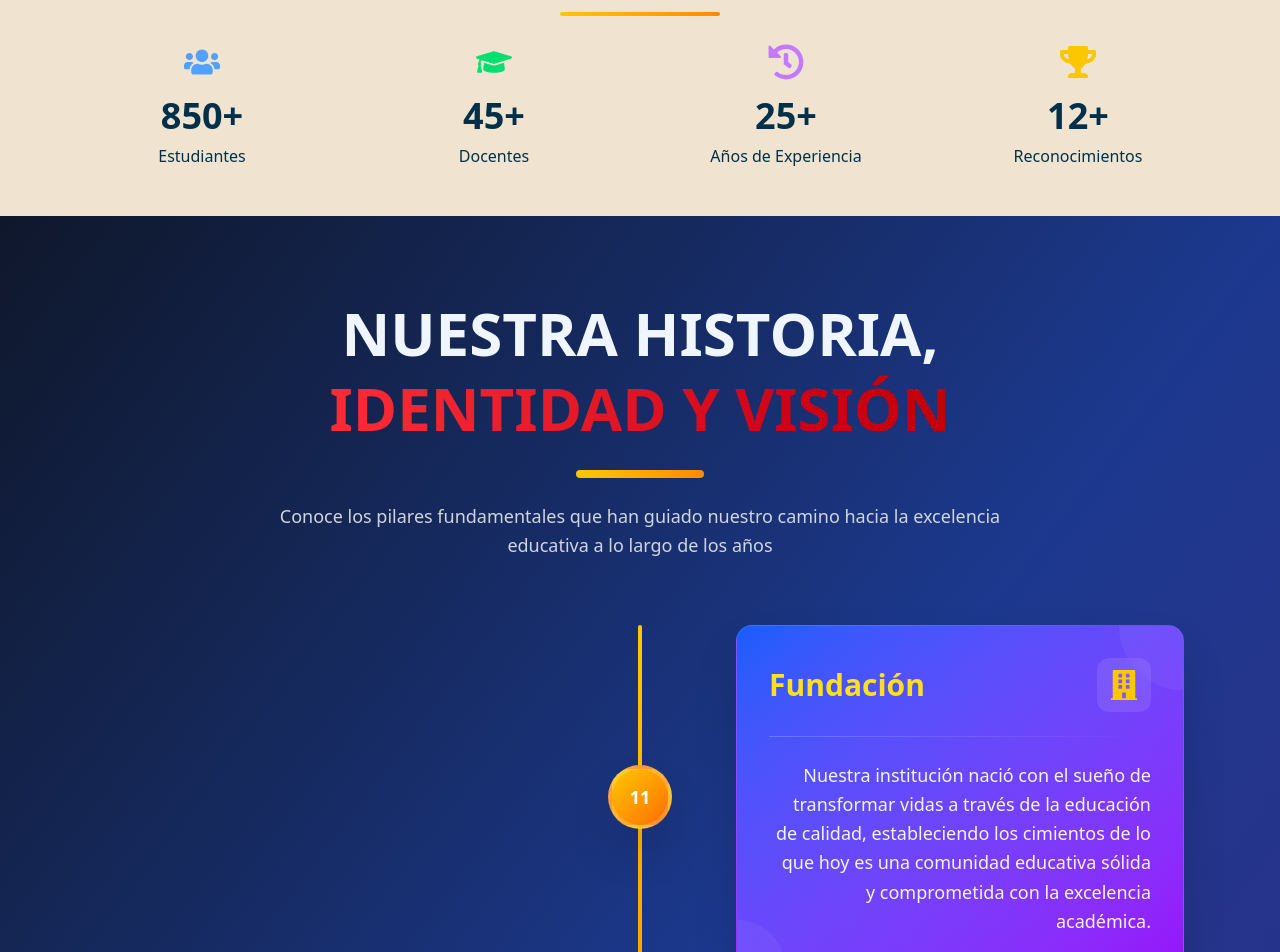
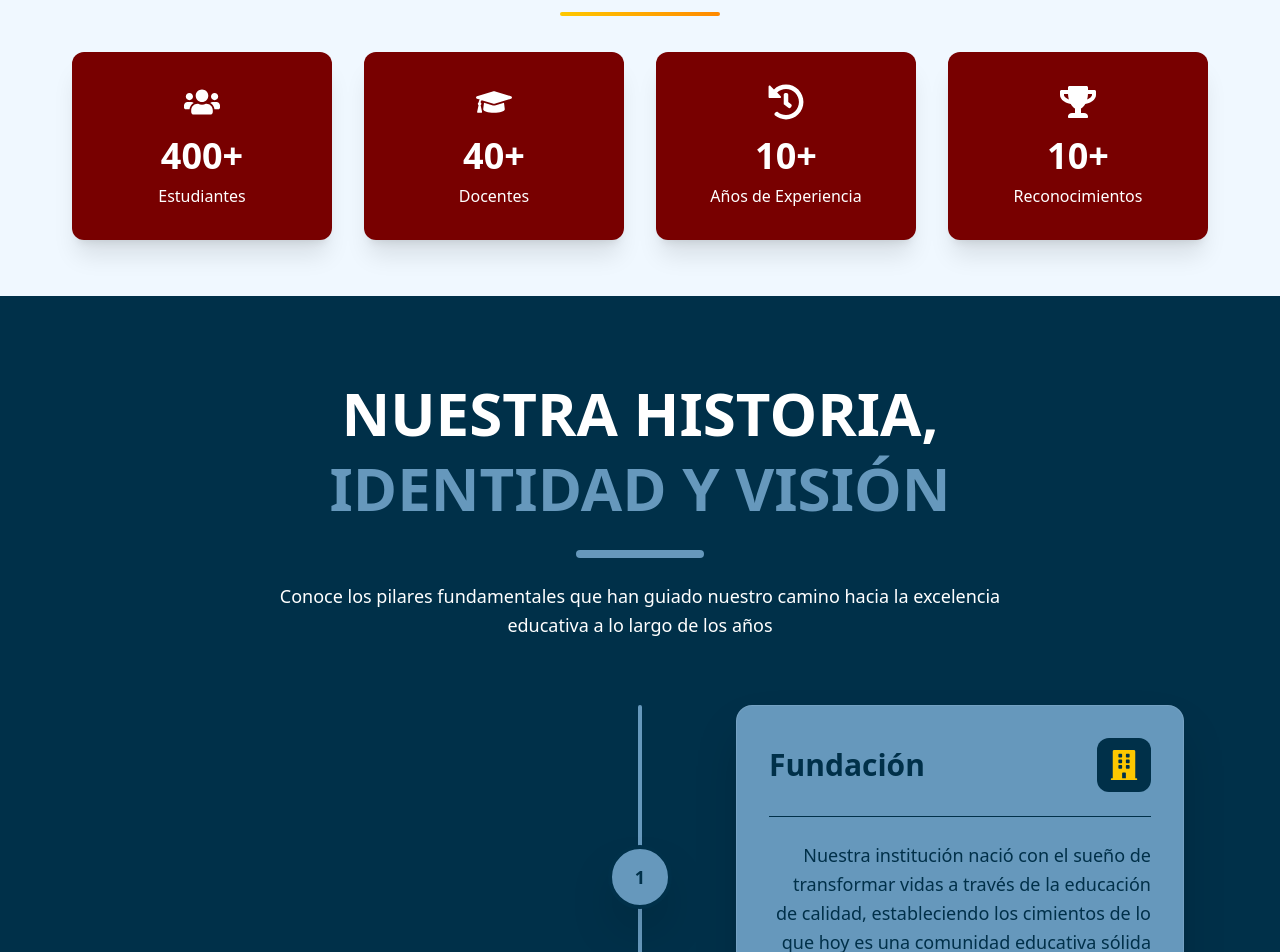
Before and after one commit to HHikki/proyectdevops, a React (Vite) app in the folder FRONTEND/: page /Nosotros in a window 1280 px wide. Shown: the part 860-1812 px from the top of the page. Built offline with nearby package versions, Linux system fonts and the light colour scheme.

Commit message:
editar diseño

```diff
--- a/FRONTEND/src/pages/Nosotros.jsx
+++ b/FRONTEND/src/pages/Nosotros.jsx
@@ -3,30 +3,21 @@ import Button_A from "../components/Button_A";
 import img_map from "../assets/foto_map.png";
 import { Footer } from "../components/Footer";
 import {
-  FaMapMarkerAlt,
-  FaFacebookF,
-  FaInstagram,
-  FaTwitter,
   FaGraduationCap,
-  FaAward,
-  FaBookReader,
+  FaTrophy,
+  FaUsers,
   FaHistory,
-  FaRegLightbulb,
-  FaStar,
-  FaBuilding,
-  FaTrophy,
   FaChevronLeft,
   FaChevronRight,
   FaPlay,
   FaPause,
   FaEye,
   FaHeart,
-  FaUsers,
+  FaBuilding,
   FaRocket,
 } from "react-icons/fa";
 import AOS from "aos";
 import "aos/dist/aos.css";
-import DIR1 from "../assets/foto_random.jpg";
 import galeria1 from "../assets/galeria1.jpg";
 import galeria2 from "../assets/galeria2.jpg";
 import galeria3 from "../assets/galeria3.jpg";
@@ -36,16 +27,14 @@ import Image1 from "../assets/directivo1.png";
 import Image2 from "../assets/directivo2.png";
 import Image3 from "../assets/directivo3.png";
 import Image4 from "../assets/directivo4.png";
-
 const imagenesGaleria = [galeria1, galeria2, galeria3, galeria4, galeria5];
 
-// Componente de Carrusel Mejorado con Efectos Modernos
+// Carrusel (sin cambios, solo para visualizar)
 const CarruselCintaMultiple = () => {
   const [currentIndex, setCurrentIndex] = useState(0);
   const [isPlaying, setIsPlaying] = useState(true);
   const [hoveredImage, setHoveredImage] = useState(null);
   const timeoutRef = useRef(null);
-
   const imagenesPorVista = 3;
   const maxIndex = imagenesGaleria.length - imagenesPorVista;
 
@@ -57,7 +46,6 @@ const CarruselCintaMultiple = () => {
         );
       }, 4000);
     }
-
     return () => {
       if (timeoutRef.current) {
         clearTimeout(timeoutRef.current);
@@ -66,24 +54,14 @@ const CarruselCintaMultiple = () => {
   }, [currentIndex, maxIndex, isPlaying]);
 
   const nextSlide = () => {
-    if (timeoutRef.current) {
-      clearTimeout(timeoutRef.current);
-    }
+    if (timeoutRef.current) clearTimeout(timeoutRef.current);
     setCurrentIndex((prevIndex) => (prevIndex >= maxIndex ? 0 : prevIndex + 1));
   };
-
   const prevSlide = () => {
-    if (timeoutRef.current) {
-      clearTimeout(timeoutRef.current);
-    }
-    setCurrentIndex((prevIndex) =>
-      prevIndex === 0 ? maxIndex : prevIndex - 1
-    );
+    if (timeoutRef.current) clearTimeout(timeoutRef.current);
+    setCurrentIndex((prevIndex) => (prevIndex === 0 ? maxIndex : prevIndex - 1));
   };
-
-  const togglePlayPause = () => {
-    setIsPlaying(!isPlaying);
-  };
+  const togglePlayPause = () => setIsPlaying(!isPlaying);
 
   return (
     <div className="w-full max-w-7xl mx-auto">
@@ -91,9 +69,7 @@ const CarruselCintaMultiple = () => {
         <div
           className="flex transition-transform ease-out duration-700"
           style={{
-            transform: `translateX(-${
-              currentIndex * (100 / imagenesPorVista)
-            }%)`,
+            transform: `translateX(-${currentIndex * (100 / imagenesPorVista)}%)`,
           }}
         >
           {imagenesGaleria.map((img, i) => (
@@ -128,38 +104,34 @@ const CarruselCintaMultiple = () => {
             </div>
           ))}
         </div>
-
-        {/* Controles de navegación mejorados */}
+        {/* Controles */}
         <div className="absolute inset-0 flex items-center justify-between p-6">
           <button
             onClick={prevSlide}
-            className="p-3 bg-white/10 backdrop-blur-md text-white rounded-full shadow-xl hover:bg-white/20 hover:scale-110 transition-all duration-300 border border-white/20"
+            className="p-3 bg-white/10 text-white rounded-full shadow-xl hover:bg-white/20 border border-white/20"
             aria-label="Anterior"
           >
             <FaChevronLeft size={20} />
           </button>
-
           <button
             onClick={nextSlide}
-            className="p-3 bg-white/10 backdrop-blur-md text-white rounded-full shadow-xl hover:bg-white/20 hover:scale-110 transition-all duration-300 border border-white/20"
+            className="p-3 bg-white/10 text-white rounded-full shadow-xl hover:bg-white/20 border border-white/20"
             aria-label="Siguiente"
           >
             <FaChevronRight size={20} />
           </button>
         </div>
-
-        {/* Control de reproducción */}
+        {/* Play/Pause */}
         <div className="absolute top-4 right-4">
           <button
             onClick={togglePlayPause}
-            className="p-2 bg-white/10 backdrop-blur-md text-white rounded-full shadow-lg hover:bg-white/20 transition-all duration-300 border border-white/20"
+            className="p-2 bg-white/10 text-white rounded-full shadow-lg hover:bg-white/20 border border-white/20"
             aria-label={isPlaying ? "Pausar" : "Reproducir"}
           >
             {isPlaying ? <FaPause size={16} /> : <FaPlay size={16} />}
           </button>
         </div>
-
-        {/* Indicadores modernos */}
+        {/* Indicadores */}
         <div className="absolute bottom-6 left-0 right-0 flex justify-center space-x-3">
           {Array.from({ length: maxIndex + 1 }).map((_, i) => (
             <button
@@ -170,9 +142,7 @@ const CarruselCintaMultiple = () => {
                   : "w-2 bg-white/50 hover:bg-white/70 hover:w-4"
               }`}
               onClick={() => {
-                if (timeoutRef.current) {
-                  clearTimeout(timeoutRef.current);
-                }
+                if (timeoutRef.current) clearTimeout(timeoutRef.current);
                 setCurrentIndex(i);
               }}
               aria-label={`Ir a la imagen ${i + 1}`}
@@ -184,7 +154,8 @@ const CarruselCintaMultiple = () => {
   );
 };
 
-// Componente de estadísticas animadas
+// Estadísticas animadas (con color celeste y valores cambiados)
+// Estadísticas animadas (actualizado)
 const EstadisticasAnimadas = () => {
   const [isVisible, setIsVisible] = useState(false);
   const [counts, setCounts] = useState({
@@ -196,46 +167,30 @@ const EstadisticasAnimadas = () => {
 
   useEffect(() => {
     if (isVisible) {
-      const targets = { students: 850, teachers: 45, years: 25, awards: 12 };
+      const targets = { students: 400, teachers: 40, years: 10, awards: 10 };
       const duration = 2000;
       const steps = 60;
       const increment = duration / steps;
-
       const timer = setInterval(() => {
         setCounts((prev) => ({
-          students: Math.min(
-            prev.students + Math.ceil(targets.students / steps),
-            targets.students
-          ),
-          teachers: Math.min(
-            prev.teachers + Math.ceil(targets.teachers / steps),
-            targets.teachers
-          ),
-          years: Math.min(
-            prev.years + Math.ceil(targets.years / steps),
-            targets.years
-          ),
-          awards: Math.min(
-            prev.awards + Math.ceil(targets.awards / steps),
-            targets.awards
-          ),
+          students: Math.min(prev.students + Math.ceil(targets.students / steps), targets.students),
+          teachers: Math.min(prev.teachers + Math.ceil(targets.teachers / steps), targets.teachers),
+          years: Math.min(prev.years + Math.ceil(targets.years / steps), targets.years),
+          awards: Math.min(prev.awards + Math.ceil(targets.awards / steps), targets.awards),
         }));
       }, increment);
-
       setTimeout(() => clearInterval(timer), duration);
     }
   }, [isVisible]);
 
   return (
     <div
-      className="grid grid-cols-2 md:grid-cols-4 gap-8 py-6"
+      className="grid grid-cols-2 md:grid-cols-4 gap-8 py-8"
       ref={(el) => {
         if (el) {
-          const observer = new IntersectionObserver(
+          const observer = new window.IntersectionObserver(
             ([entry]) => {
-              if (entry.isIntersecting && !isVisible) {
-                setIsVisible(true);
-              }
+              if (entry.isIntersecting && !isVisible) setIsVisible(true);
             },
             { threshold: 0.5 }
           );
@@ -248,42 +203,40 @@ const EstadisticasAnimadas = () => {
           icon: FaUsers,
           count: counts.students,
           label: "Estudiantes",
-          color: "text-blue-400",
         },
         {
           icon: FaGraduationCap,
           count: counts.teachers,
           label: "Docentes",
-          color: "text-green-400",
         },
         {
           icon: FaHistory,
           count: counts.years,
           label: "Años de Experiencia",
-          color: "text-purple-400",
         },
         {
           icon: FaTrophy,
           count: counts.awards,
           label: "Reconocimientos",
-          color: "text-yellow-400",
         },
       ].map((stat, index) => (
-        <div key={index} className="text-center group">
         <div
-            className={`${stat.color} text-4xl mb-4 group-hover:scale-110 transition-transform duration-300`}
+          key={index}
+          className="text-center group rounded-xl shadow-xl p-8 bg-[#780000]"
         >
+          <div className="text-4xl mb-4 group-hover:scale-110 transition-transform duration-300 text-[#FFFFFF]">
             <stat.icon className="mx-auto" />
           </div>
-          <div className="text-4xl font-bold text-[#003049] mb-2 group-hover:text-yellow-300 transition-colors duration-300">
+          <div className="text-4xl font-bold text-[#FFFFFF] mb-2 group-hover:text-[#e24585] transition-colors duration-300">
             {stat.count}+
           </div>
-          <div className="text-[#003049] font-medium">{stat.label}</div>
+          <div className="text-[#FFFFFF] font-medium">{stat.label}</div>
         </div>
       ))}
     </div>
   );
 };
+
 
 const Nosotros = () => {
   useEffect(() => {
@@ -296,7 +249,7 @@ const Nosotros = () => {
     });
   }, []);
 
-  // Contenido mejorado para la línea de tiempo
+  // Línea de tiempo
   const valoresV = [
     {
       año: "Fundación",
@@ -326,54 +279,52 @@ const Nosotros = () => {
       nombre: "Evellyng Limaylla",
       cargo: "DIRECTORA GENERAL",
       descripcion: "Líder visionaria con 20 años de experiencia",
+      imagen: Image1, // Agrega el path a la imagen
     },
     {
       nombre: "Julian Jameson",
       cargo: "SUBDIRECTOR ACADÉMICO",
       descripcion: "Especialista en innovación educativa",
+      imagen: Image2,
     },
     {
       nombre: "Juan Lhi",
       cargo: "COORDINADOR ESTUDIANTIL",
       descripcion: "Comprometido con el bienestar estudiantil",
+      imagen: Image3,
     },
     {
       nombre: "Roxana Median",
       cargo: "PSICÓLOGA EDUCATIVA",
       descripcion: "Experta en desarrollo integral",
+      imagen: Image4,
     },
   ];
 
   return (
     <>
       <div>
-        {/* HERO SECTION MEJORADO */}
+        {/* HERO SECTION */}
         <div
           className="relative w-full bg-cover bg-center min-h-screen h-150 p-24 flex items-center"
           style={{ backgroundImage: `url(${img_map})` }}
         >
-          {/* 🎨 Degradado azul suave */}
           <div
             className="absolute inset-0 z-0"
             style={{
-              background:
-                "linear-gradient(to right, #0d47a1, rgba(0,0,0,0.4), transparent)",
+              background: "linear-gradient(to right, #0d47a1, rgba(0,0,0,0.4), transparent)",
             }}
           />
-
-          {/* Contenido */}
           <h1 className="text-white text-6xl font-bold relative z-10">
             Ven conócenos
           </h1>
-
-          {/* 📍 Botón de mapa flotante */}
           <a
-            href="https://www.google.com/maps/place/Asociaci%C3%B3n+Educativa+Prisma+de+Chincha/@-13.3980394,-76.1247566,17z/data=!3m1!4b1!4m6!3m5!1s0x911016506c0cd3e7:0x516f937d46732c24!8m2!3d-13.3980394!4d-76.1221817!16s%2Fg%2F11hb3g_fmb?entry=ttu&g_ep=EgoyMDI1MDUyNi4wIKXMDSoJLDEwMjExNDUzSAFQAw%3D%3D" // Cambia este enlace por el de tu ubicación
+            href="https://www.google.com/maps/place/Asociaci%C3%B3n+Educativa+Prisma+de+Chincha/@-13.3980394,-76.1247566,17z/data=!3m1!4b1!4m6!3m5!1s0x911016506c0cd3e7:0x516f937d46732c24!8m2!3d-13.3980394!4d-76.1221817!16s%2Fg%2F11hb3g_fmb?entry=ttu"
             target="_blank"
             rel="noopener noreferrer"
             className="absolute bottom-6 right-6 z-10 bg-[#780000] hover:bg-blue-700 text-white p-4 rounded-full shadow-lg transition duration-300"
           >
-            {/* Icono de mapa (de Heroicons) */}
+            {/* Icono de mapa */}
             <svg
               xmlns="http://www.w3.org/2000/svg"
               fill="none"
@@ -391,10 +342,10 @@ const Nosotros = () => {
           </a>
         </div>
 
-        {/* ESTADÍSTICAS SECTION */}
-        <div className="bg-[#f0e4d0] py-6" data-aos="fade-up">
+        {/* ESTADÍSTICAS CEL ESTE */}
+        <div className="bg-[#f0f8ff] py-6" data-aos="fade-up">
           <div className="max-w-6xl mx-auto px-2">
-            <h2 className="text-center text-4xl font-bold text-[#003049] mb-2">
+            <h2 className="text-center text-4xl font-bold mb-2" style={{ color: "#780000" }}>
               Nuestra Comunidad en Números
             </h2>
             <div className="w-40 h-1 bg-gradient-to-r from-yellow-400 to-orange-400 mx-auto mb-1 rounded-full"></div>
@@ -402,79 +353,78 @@ const Nosotros = () => {
           </div>
         </div>
 
-        {/* SECCIÓN HISTORIA MEJORADA */}
+        {/* HISTORIA / VALORES */}
         <div
-          className="min-h-screen bg-gradient-to-br from-slate-900 via-blue-900 to-indigo-900 py-20"
+  className="min-h-screen py-20"
+  style={{ background: "#003049" }} // FONDO COSMO
   data-aos="fade-up"
 >
   <div className="max-w-7xl mx-auto px-6">
     <div className="text-center mb-16">
       <h1
-                className="text-blue-50 font-bold text-5xl md:text-6xl mb-6 leading-tight"
+        className="font-bold text-5xl md:text-6xl mb-6 leading-tight"
+        style={{ color: "#fff" }} // LETRAS BLANCAS PARA CONTRASTE
         data-aos="fade-down"
       >
         NUESTRA HISTORIA,
         <br />
-                <span className=" bg-gradient-to-r from-red-500 to-red-700 bg-clip-text text-transparent">
+        <span style={{ color: "#6698BC" }}> {/* CELESTE DESTACADO */}
           IDENTIDAD Y VISIÓN
         </span>
       </h1>
       <div
-                className="h-2 w-32 bg-gradient-to-r from-yellow-400 to-orange-400 mx-auto rounded-full mb-6"
+        className="h-2 w-32 mx-auto rounded-full mb-6"
+        style={{ background: "#6698BC" }}
         data-aos="zoom-in"
         data-aos-delay="200"
       ></div>
       <p
-                className="text-gray-300 text-lg max-w-3xl mx-auto leading-relaxed"
+        className="text-lg max-w-3xl mx-auto leading-relaxed"
+        style={{ color: "#fff" }}
         data-aos="fade-up"
         data-aos-delay="400"
       >
-                Conoce los pilares fundamentales que han guiado nuestro camino
-                hacia la excelencia educativa a lo largo de los años
+        Conoce los pilares fundamentales que han guiado nuestro camino hacia la excelencia educativa a lo largo de los años
       </p>
     </div>
 
     {/* LÍNEA DE TIEMPO MODERNA */}
     <div className="relative mx-auto w-full max-w-6xl">
-              <div className="absolute left-1/2 transform -translate-x-1/2 h-full w-1 bg-gradient-to-b from-yellow-400 via-orange-400 to-red-400 rounded-full shadow-lg"></div>
+      {/* Línea vertical celeste */}
+      <div
+        className="absolute left-1/2 transform -translate-x-1/2 h-full w-1 rounded-full shadow-lg"
+        style={{ background: "#6698BC" }}
+      ></div>
 
       {valoresV.map((valor, index) => (
         <div
           key={index}
-                  className={`flex items-center mb-16 ${
-                    index % 2 === 0 ? "flex-row-reverse" : ""
-                  }`}
+          className={`flex items-center mb-16 ${index % 2 === 0 ? "flex-row-reverse" : ""}`}
           data-aos={index % 2 === 0 ? "fade-left" : "fade-right"}
           data-aos-delay={index * 200}
         >
+          <div className={`w-5/12 ${index % 2 === 0 ? "text-right pr-8" : "text-left pl-8"}`}>
             <div
-                    className={`w-5/12 ${
-                      index % 2 === 0 ? "text-right pr-8" : "text-left pl-8"
-                    }`}
+              className="rounded-2xl p-8 shadow-2xl border border-white/10 relative overflow-hidden"
+              style={{ background: "#6698BC" }} // TARJETA CELESTE
             >
-                    <div
-                      className={`
-                      bg-gradient-to-br ${valor.color}
-                      rounded-2xl p-8 shadow-2xl
-                      transform transition-all duration-500 hover:scale-105 hover:shadow-3xl
-                      border border-white/10
-                      relative overflow-hidden
-                    `}
-                    >
-                      <div className="absolute top-0 right-0 w-32 h-32 bg-white/5 rounded-full -translate-y-16 translate-x-16"></div>
-                      <div className="absolute bottom-0 left-0 w-24 h-24 bg-white/5 rounded-full translate-y-12 -translate-x-12"></div>
-
               <div className="relative z-10">
                 <div className="flex items-center gap-4 mb-6 justify-between">
-                          <h3 className="text-3xl font-bold text-yellow-300">
+                  <h3 className="text-3xl font-bold" style={{ color: "#003049" }}>
                     {valor.año}
                   </h3>
-                          <div className="p-3 bg-white/10 rounded-xl backdrop-blur-sm">
+                  <div
+                    className="p-3 rounded-xl backdrop-blur-sm"
+                    style={{ background: "#003049" }}
+                  >
                     {valor.icono}
                   </div>
                 </div>
-                        <div className="h-px w-full bg-gradient-to-r from-white/20 to-transparent mb-6"></div>
-                        <p className="text-gray-100 leading-relaxed text-lg">
+                <div className="h-px w-full mb-6" style={{ background: "#003049" }}></div>
+                <p
+                  className="leading-relaxed text-lg"
+                  style={{ color: "#003049" }}
+                >
                   {valor.evento}
                 </p>
               </div>
@@ -482,16 +432,15 @@ const Nosotros = () => {
           </div>
 
           <div className="absolute left-1/2 transform -translate-x-1/2 flex items-center justify-center z-20">
-                    <div className="w-16 h-16 bg-gradient-to-br from-yellow-400 to-orange-500 rounded-full flex items-center justify-center shadow-2xl border-4 border-white/20">
-                      <span className="text-white font-bold text-lg">
-                        {index + 1}
-                      </span>
-                      <span className="text-white font-bold text-lg">
+            <div
+              className="w-16 h-16 rounded-full flex items-center justify-center shadow-2xl border-4"
+              style={{ background: "#6698BC", borderColor: "#003049" }}
+            >
+              <span className="font-bold text-lg" style={{ color: "#003049" }}>
                 {index + 1}
               </span>
             </div>
           </div>
-
           <div className="w-5/12"></div>
         </div>
       ))}
@@ -505,13 +454,13 @@ const Nosotros = () => {
           style={{ backgroundImage: `url(${img_map})` }}
           data-aos="fade-up"
         >
-          <div className="absolute inset-0 bg-gradient-to-br from-slate-900/95 via-blue-900/90 to-purple-900/85"></div>
+          <div className="absolute inset-0 bg-[#f0e4d0]"></div>
 
           <div className="relative z-10 py-24 min-h-screen flex flex-col justify-center">
             <div className="max-w-7xl mx-auto px-6">
               <div className="text-center mb-16">
                 <h2
-                  className="text-5xl md:text-6xl font-bold text-white mb-6"
+                  className="text-5xl md:text-6xl font-bold text-[#003049] mb-6"
                   data-aos="zoom-in"
                 >
                   Nuestro{" "}
@@ -525,7 +474,7 @@ const Nosotros = () => {
                   data-aos-delay="200"
                 ></div>
                 <p
-                  className="text-gray-300 text-xl max-w-3xl mx-auto leading-relaxed"
+                  className="text-[#003049] text-xl max-w-3xl mx-auto leading-relaxed"
                   data-aos="fade-up"
                   data-aos-delay="300"
                 >
@@ -583,31 +532,26 @@ const Nosotros = () => {
             </div>
           </div>
         </div>
-        {/* SECCIÓN DE GALERÍA MEJORADA */}
+
+        {/* SECCIÓN DE GALERÍA MEJORADA - ELIMINADO "CONÓCENOS" */}
         <div
           className="bg-gradient-to-br from-gray-50 to-blue-50 py-20"
           data-aos="fade-up"
         >
           <div className="max-w-7xl mx-auto px-6">
             <div className="text-center mb-16">
-              <h3 className="text-blue-600 font-semibold text-lg mb-2">
-                Conócenos
-              </h3>
               <h1 className="text-gray-800 font-bold text-5xl md:text-6xl mb-6 leading-tight">
                 ÚNETE AL EQUIPO
                 <br />
                 <span
-                  className="bg-gradient-to-r from-red-500 to-red-700 bg-clip-text text-transparent
-"
+                  className="bg-gradient-to-r from-red-500 to-red-700 bg-clip-text text-transparent"
                 >
                   GANADOR
                 </span>
               </h1>
               <p className="text-gray-600 text-lg max-w-2xl mx-auto leading-relaxed">
                 Estos son algunos de los momentos más especiales que hemos
-                vivido en nuestra institución educativa Estos son algunos de los
-                momentos más especiales que hemos vivido en nuestra institución
-                educativa
+                vivido en nuestra institución educativa
               </p>
             </div>
             <CarruselCintaMultiple />
@@ -616,13 +560,14 @@ const Nosotros = () => {
 
         {/* SECCIÓN DE VIDEO PREMIUM */}
         <div
-          className="bg-gradient-to-br from-slate-900 via-blue-900 to-indigo-900 py-24"
+          className="py-24"
+          style={{ background: "#6698BC" }}
           data-aos="fade-up"
         >
           <div className="max-w-6xl mx-auto px-6">
             <div className="text-center mb-12">
               <div
-                className="inline-block bg-gradient-to-r from-yellow-400 to-orange-500 rounded-2xl p-8 shadow-2xl transform transition-all duration-500 hover:scale-105 hover:shadow-3xl mb-8"
+                className="inline-block bg-gradient-to-r from-[#a5123b] to-[#e24585] rounded-2xl p-8 shadow-2xl transform transition-all duration-500 hover:scale-105 hover:shadow-3xl mb-8"
                 data-aos="zoom-in"
               >
                 <h2 className="text-white text-2xl lg:text-3xl font-bold flex items-center gap-2">
@@ -630,21 +575,20 @@ const Nosotros = () => {
                   Himno Institucional
                 </h2>
               </div>
-              <p className="text-gray-300 text-lg max-w-2xl mx-auto">
-                Escucha nuestro himno institucional que representa los valores y
-                el espíritu de nuestra comunidad educativa
+              <p className="text-[#FFFFFF] text-lg max-w-2xl mx-auto">
+                Escucha nuestro himno institucional que representa los valores y el espíritu de nuestra comunidad educativa
               </p>
             </div>
-
             <div
               className="relative w-full max-w-4xl mx-auto aspect-video rounded-2xl overflow-hidden shadow-2xl transform transition-all duration-500 hover:scale-105 hover:shadow-3xl"
               data-aos="zoom-in"
               data-aos-delay="200"
             >
-              <div className="absolute inset-0 bg-gradient-to-br from-blue-600/20 to-purple-600/20 z-10 pointer-events-none"></div>
+              <div className="absolute inset-0 bg-gradient-to-br from-[#c2e9f9]/20 to-[#663399]/20 z-10 pointer-events-none"></div>
               <iframe
                 className="w-full h-full"
-                src="https://www.youtube.com/embed/4ZXV4uexlTU"
+                // CAMBIA AQUÍ EL VIDEO DE YOUTUBE SI QUIERES
+                src="https://www.youtube.com/embed/KZJvRU4JJak"
                 title="Himno Institucional"
                 frameBorder="0"
                 allow="accelerometer; autoplay; clipboard-write; encrypted-media; gyroscope; picture-in-picture"
@@ -654,7 +598,6 @@ const Nosotros = () => {
           </div>
         </div>
       </div>
-
       <Footer />
     </>
   );
```
Also changed, not shown: FRONTEND/src/components/Inicioescolar.jsx (+15 -41 lines), FRONTEND/src/components/Seccion_Ingresantes.jsx (+5 -9 lines), FRONTEND/src/components/Seccion_Padres.jsx (+30 -31 lines), FRONTEND/src/components/sedes.jsx (+5 -9 lines). Lines whose indentation alone changed are shown as unchanged.
